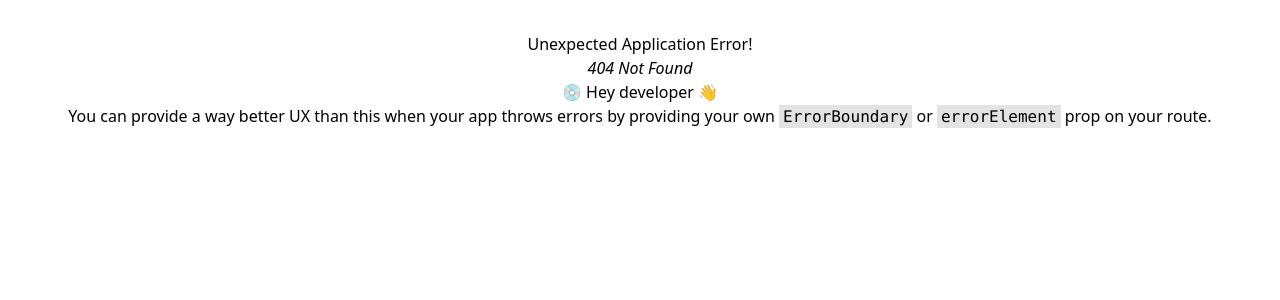
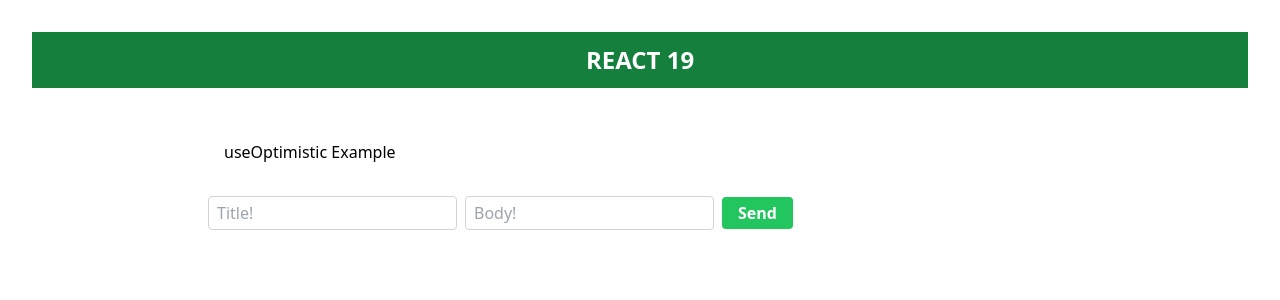
Before and after one commit to manir22sust/react-19-beta, a React (Vite) app: page /useoptimistic-example in a window 1280 px wide. Before the commit this address had no page. Shown: the top 300 px of the page. Built offline with nearby package versions, Linux system fonts and the light colour scheme.

Commit message:
add useOptimistic() for Posts

```diff
--- a/src/App.jsx
+++ b/src/App.jsx
@@ -12,6 +12,7 @@ import { ActionExample1 } from "./components/actionExample1/Posts";
 import { ActionExample2 } from "./components/actionExample2/ShoppingCart";
 import AddToCartForm from "./components/useFormStateExample/AddToCartForm";
 import { UseFormStatusExample } from "./components/useFormStatusExample/Posts";
+import UseOptimisticExample from "./components/useOptimisticExample/UseOptimisticExample";
 // import { Posts } from "./components/useExample2/PostsUseEffect";
 
 function App() {
@@ -45,6 +46,7 @@ function App() {
           ),
         },
         { path: "useformstatus-example", element: <UseFormStatusExample /> },
+        { path: "useoptimistic-example", element: <UseOptimisticExample /> },
       ],
     },
   ]);
--- /dev/null
+++ b/src/components/useOptimisticExample/Message.jsx
@@ -0,0 +1,7 @@
+import { useOptimistic, useState, useRef } from "react";
+
+const Message = () => {
+  return <div>Message</div>;
+};
+
+export default Message;
--- /dev/null
+++ b/src/components/useOptimisticExample/UseOptimisticExample.jsx
@@ -0,0 +1,96 @@
+import { useState, useOptimistic } from "react";
+
+const delay = (ms) => new Promise((resolve) => setTimeout(resolve, ms));
+
+const CreatePost = ({ createPost, posts }) => {
+  const addPost = async (formData) => {
+    const newPost = {
+      title: formData.get("title") || "",
+      body: formData.get("body") || "",
+    };
+
+    // Adding optimistic add post
+    addOptimisticPost({ title: newPost.title, body: newPost.body });
+
+    // Add post (time taking server call)
+    await createPost(newPost);
+  };
+
+  const [optimisticPosts, addOptimisticPost] = useOptimistic(
+    posts,
+    (state, newPost) => [
+      ...state,
+      {
+        title: newPost.title,
+        body: newPost.body,
+        success: true,
+      },
+    ]
+  );
+
+  return (
+    <>
+      <form action={addPost} className="mb-5 flex items-center">
+        <input
+          type="text"
+          name="title"
+          placeholder="Title!"
+          className="mr-2 rounded border border-gray-300 px-2 py-1 focus:border-green-500 focus:outline-none"
+        />
+
+        <input
+          type="text"
+          name="body"
+          placeholder="Body!"
+          className="mr-2 rounded border border-gray-300 px-2 py-1 focus:border-green-500 focus:outline-none"
+        />
+
+        <button
+          type="submit"
+          className="focus:shadow-outline rounded bg-green-500 px-4 py-1 font-semibold text-white hover:bg-green-600 focus:outline-none"
+        >
+          Send
+        </button>
+      </form>
+
+      <RenderPosts posts={optimisticPosts} />
+    </>
+  );
+};
+
+const RenderPosts = ({ posts }) => {
+  return (
+    <>
+      {posts &&
+        posts.map((post) => (
+          <div key={post.title} className="flex items-center">
+            <span className="mr-2 px-2 py-1">{post.title}</span>
+            <span className="mr-2 px-2 py-1">{post.body}</span>
+            <div className="ml-1 text-gray-500">
+              Status: {post.success ? "Posting..." : "Successfully Posted!"}
+            </div>
+          </div>
+        ))}
+    </>
+  );
+};
+
+const UseOptimisticExample = () => {
+  const [posts, setPosts] = useState([]);
+
+  const addPost = async (post) => {
+    await delay(1000);
+    setPosts((prev) => [...prev, post]);
+  };
+
+  return (
+    <>
+      <span className="mb-4 flex items-center px-4 py-4">
+        useOptimistic Example
+      </span>
+      <CreatePost createPost={addPost} posts={posts} />
+    </>
+  );
+};
+
+export default UseOptimisticExample;
```
